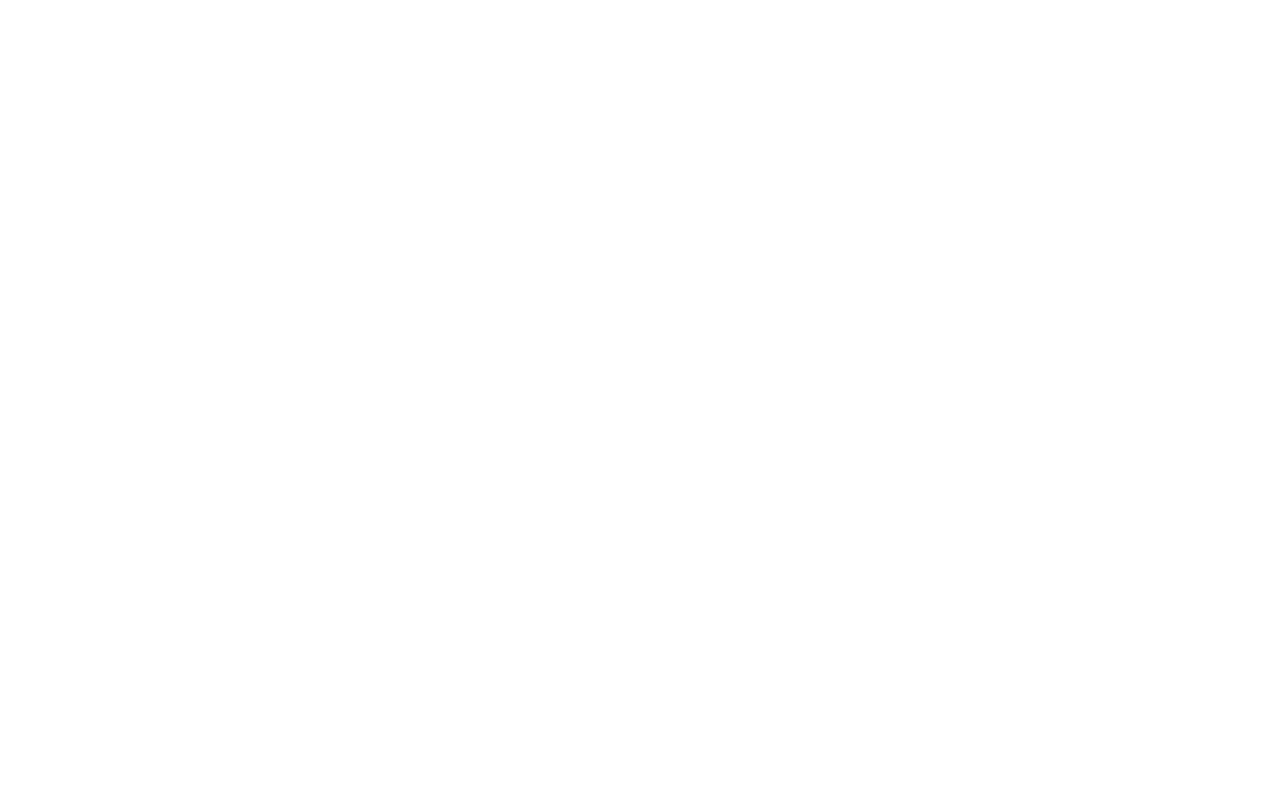
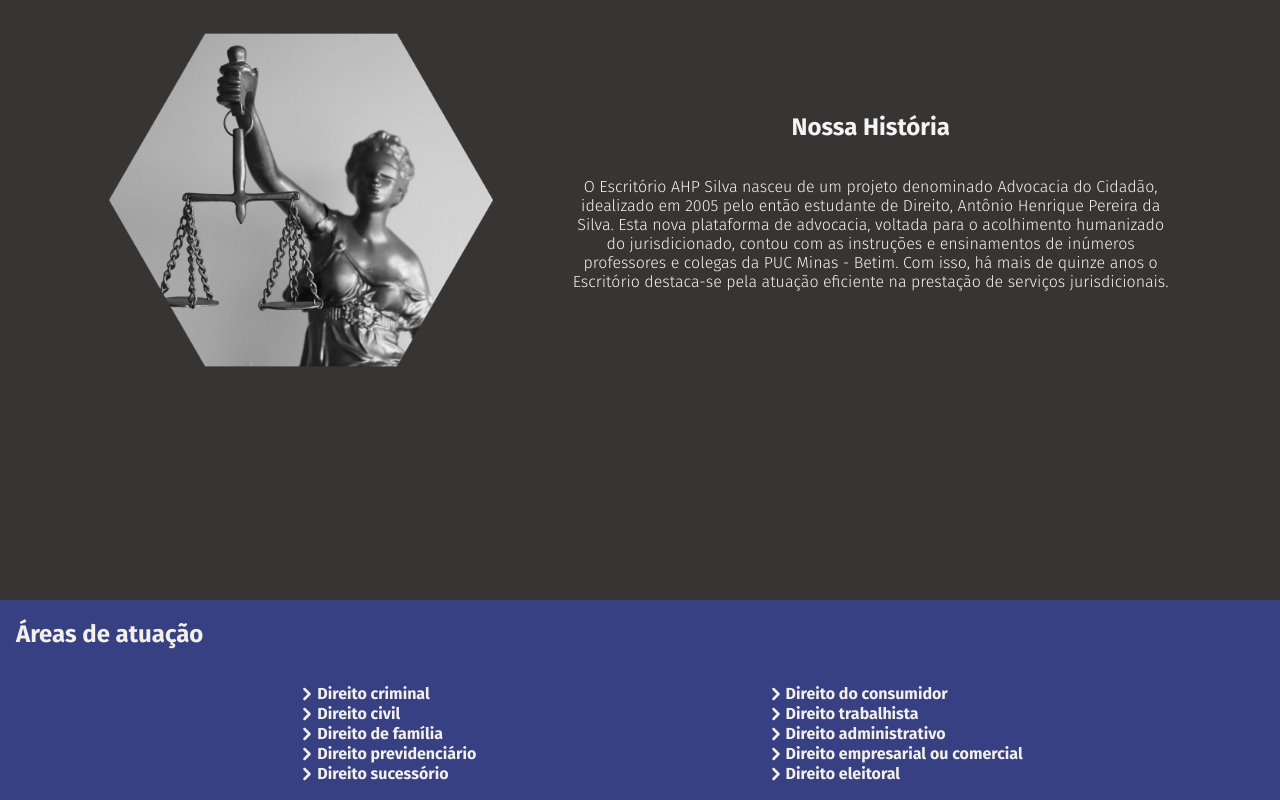
Before and after one commit to anaventura1811/ahpsilva, a React (Create React App) app: page / in a window 1280 px wide. Shown: the part 1082-1882 px from the top of the page. Before the commit the page ends 986 px from the top, so only its background shows below. Built offline with nearby package versions, Linux system fonts and the light colour scheme; a web font is replaced by a local one.

Commit message:
mais features do site/versao portfolio

```diff
--- /dev/null
+++ b/src/components/fieldsOfWork/index.tsx
@@ -0,0 +1,67 @@
+import React, { useState } from 'react';
+import { ChevronDown, ChevronRight } from 'react-feather';
+import { FieldsContainer } from './styles';
+
+type Props = {};
+
+const FieldsOfWork = (props: Props) => {
+  const [clicked, setClick] = useState<any | string>(null);
+
+  const handleClickOnField = (param: any | string) => {
+    setClick(param);
+  };
+
+  return (
+    <FieldsContainer>
+      <h2>Áreas de atuação</h2>
+      <ul>
+        <div>
+          <li onClick={() => handleClickOnField("criminal")}>
+            {clicked === "criminal" ? <ChevronDown size={20} strokeWidth={3} color={"#d08d57"}/> : <ChevronRight size={20} strokeWidth={3} color={"#f3efe9"} />}
+            Direito criminal
+          </li>
+          <li onClick={() => handleClickOnField("civil")}>
+          {clicked === "civil" ? <ChevronDown size={20} strokeWidth={3} color={"#d08d57"}/> : <ChevronRight size={20} strokeWidth={3} color={"#f3efe9"} />}
+            Direito civil
+          </li>
+          <li onClick={() => handleClickOnField("familia")}>
+          {clicked === "familia" ? <ChevronDown size={20} strokeWidth={3} color={"#d08d57"}/> : <ChevronRight size={20} strokeWidth={3} color={"#f3efe9"} />}
+            Direito de família
+          </li>
+          <li onClick={() => handleClickOnField("previdenciario")}>
+          {clicked === "previdenciario" ? <ChevronDown size={20} strokeWidth={3} color={"#d08d57"}/> : <ChevronRight size={20} strokeWidth={3} color={"#f3efe9"} />}
+            Direito previdenciário
+          </li>
+          <li onClick={() => handleClickOnField("sucessorio")}>
+          {clicked === "sucessorio" ? <ChevronDown size={20} strokeWidth={3} color={"#d08d57"}/> : <ChevronRight size={20} strokeWidth={3} color={"#f3efe9"} />}
+            Direito sucessório
+          </li>
+        </div>
+        <div>
+          <li onClick={() => handleClickOnField("consumidor")}>
+          {clicked === "consumidor" ? <ChevronDown size={20} strokeWidth={3} color={"#d08d57"}/> : <ChevronRight size={20} strokeWidth={3} color={"#f3efe9"} />}
+            Direito do consumidor
+          </li>
+          <li onClick={() => handleClickOnField("trabalhista")}>
+          {clicked === "trabalhista" ? <ChevronDown size={20} strokeWidth={3} color={"#d08d57"}/> : <ChevronRight size={20} strokeWidth={3} color={"#f3efe9"} />}
+            Direito trabalhista
+          </li>
+          <li onClick={() => handleClickOnField("administrativo")}>
+          {clicked === "administrativo" ? <ChevronDown size={20} strokeWidth={3} color={"#d08d57"}/> : <ChevronRight size={20} strokeWidth={3} color={"#f3efe9"} />}
+            Direito administrativo
+          </li>
+          <li onClick={() => handleClickOnField("empresarial")}>
+          {clicked === "empresarial" ? <ChevronDown size={20} strokeWidth={3} color={"#d08d57"}/> : <ChevronRight size={20} strokeWidth={3} color={"#f3efe9"} />}
+            Direito empresarial ou comercial
+          </li>
+          <li onClick={() => handleClickOnField("eleitoral")}>
+          {clicked === "eleitoral" ? <ChevronDown size={20} strokeWidth={3} color={"#d08d57"}/> : <ChevronRight size={20} strokeWidth={3} color={"#f3efe9"} />}
+            Direito eleitoral
+          </li>
+        </div>
+      </ul>
+    </FieldsContainer>
+  );
+}
+
+export default FieldsOfWork;
--- /dev/null
+++ b/src/components/fieldsOfWork/styles.ts
@@ -0,0 +1,39 @@
+import styled from "styled-components";
+
+export const FieldsContainer = styled.div`
+  width: 100vw;
+  background-color: var(--main-background-color);
+  display: flex;
+  flex-direction: column;
+  font-family: var(--font-family-subtitle);
+  font-weight: 700;
+  color: var(--font-color);
+
+  h2 {
+    text-align: left;
+    padding: 0 1rem;
+  }
+
+  ul {
+    display: flex;
+    flex-wrap: wrap;
+    justify-content: space-evenly;
+    gap: 2rem;
+
+    li {
+      list-style-type: none;
+      display: flex;
+      /* gap: 0.5rem; */
+    }
+  }
+
+  @media (max-width: 980px) {
+    ul {
+      flex-direction: column;
+      gap: 0;
+      align-items: center;
+    }
+  }
+
+
+`;
--- a/src/components/nav/styles.ts
+++ b/src/components/nav/styles.ts
@@ -32,4 +32,12 @@
       height: auto;
     }
   }
+
+  @media (max-width: 980px) {
+    align-items: space-between;
+    justify-content: space-evenly;
+    ul {
+      display: none;
+    }
+  }
 `;
--- a/src/components/summary/styles.ts
+++ b/src/components/summary/styles.ts
@@ -12,14 +12,9 @@
   justify-content: space-evenly;
   flex-wrap: nowrap;
   flex-direction: row;
-  gap: 2rem;
+  /* gap: 2rem; */
   padding: 0 0 0 2rem;
 
-  /* .container-hexagono {
-    position: absolute;
-    top: auto;
-    display: flex;
-  } */
 
   .image-container {
     position: relative;
@@ -30,7 +25,7 @@
   }
 
   .image-container > img {
-    position: absolute;
+    position: relative;
     width: auto;
     height: 30vw;
   }
@@ -39,6 +34,27 @@
     display: flex;
     flex-direction: column;
     max-width: 50%;
+    font-family: var(--font-family-subtitle);
+    font-weight: 300;
+
+    > h2 {
+      font-weight: 700;
+    }
+  }
+
+  @media (max-width: 980px) {
+    flex-direction: column;
+    align-items: center;
+    justify-content: space-between;
+
+    .history-text {
+      max-width: 100%;
+      margin: 0.8rem;
+    }
+
+    .image-container > img {
+      height: 45vw;
+    }
   }
 
 `;
--- a/src/global.css
+++ b/src/global.css
@@ -13,4 +13,5 @@
   --font-family-title: 'Montserrat', sans-serif;
   --font-family-logo: 'Solway', serif;
   --font-color: #f3efe9;
+  --secondary-font-color: #D08D57;
 }
--- a/src/pages/home/index.tsx
+++ b/src/pages/home/index.tsx
@@ -4,6 +4,7 @@
 import Nav from '../../components/nav';
 import Summary from '../../components/summary';
 import { Container, ContentContainer } from './styles';
+import FieldsOfWork from '../../components/fieldsOfWork';
 
 type Props = {}
 
@@ -40,6 +41,10 @@
         <div className='summary-container'>
           <Summary />
         </div>
+        <div className='fields-of-work'>
+          <FieldsOfWork />
+
+        </div>
       </ContentContainer>
     </div>
   );
--- a/src/pages/home/styles.ts
+++ b/src/pages/home/styles.ts
@@ -11,10 +11,23 @@
 
 export const ContentContainer = styled.div`
 
+  .main-content {
+    width: 100vw;
+    height: 100vh;
+  }
+
   .summary-container {
     width: 100vw;
+    height: 100vh;
     background-color: var(--gray-background-color);
     display: flex;
     align-items: center;
   }
+
+  /* @media (max-width: 1200px) {
+    .summary-container {
+      flex-wrap: wrap;
+      flex-direction: column;
+    }
+  } */
 `;
```
Also changed, not shown: package.json (+7 -2 lines), 1 other file (tests, documents, lock files or other folders).
